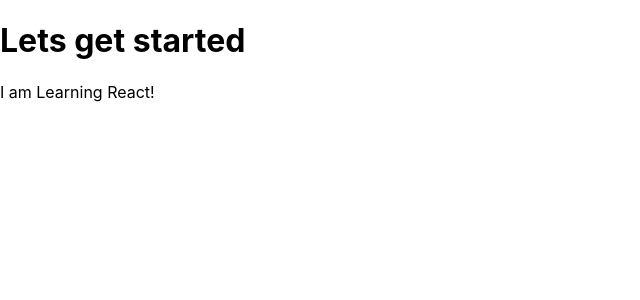
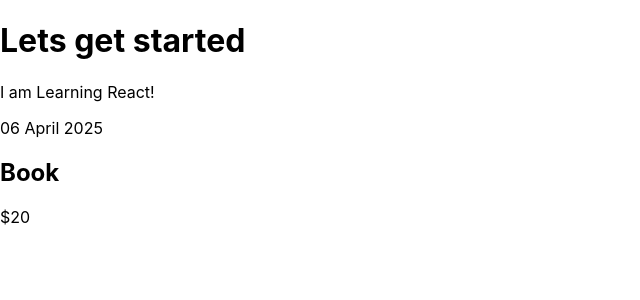
Before and after one commit to puranrana080/Learning-React, a React (Create React App) app: page / in a window 1280 px wide. Shown: the top 300 px of the page, without its empty margins (0-640 px from the left). Built offline with nearby package versions, Linux system fonts and the light colour scheme.

Commit message:
writing first jsx

```diff
--- a/src/App.js
+++ b/src/App.js
@@ -1,9 +1,13 @@
+import ExpenseItem from './components/ExpenseItem'
+
+
 
 function App() {
   return (
     <div>
       <h1>Lets get started</h1>
       <p>I am Learning React!</p>
+      <ExpenseItem></ExpenseItem>
     </div>
   );
 }
--- /dev/null
+++ b/src/components/ExpenseItem.js
@@ -0,0 +1,10 @@
+function ExpenseItem(){
+    return <div>
+        <div>06 April 2025</div>
+        <div>
+            <h2>Book</h2>
+            <div>$20</div>
+        </div>
+    </div>
+}
+export default ExpenseItem;
```
